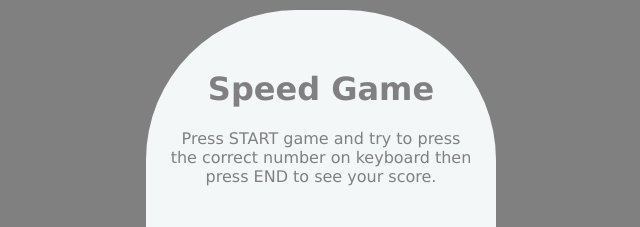
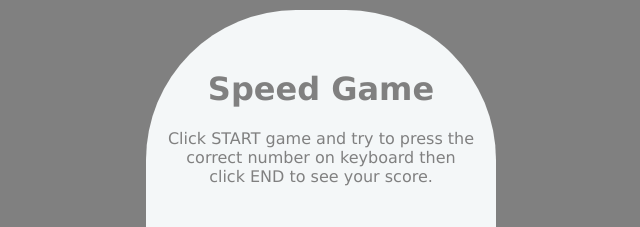
Before and after one commit to mokhtar92/mokhtar92.github.io, a plain HTML site: page index.html in a window 1280 px wide. Shown: the top 227 px of the page, 319-959 px from the left. Drawn offline with Linux system fonts and the light colour scheme.

Commit message:
Update index.html

```diff
--- a/index.html
+++ b/index.html
@@ -154,7 +154,7 @@
 	<div align="center">
 
 		<h1>Speed Game</h1>
-		<p >Press START game and try to press the correct number on keyboard then press END to see your score.</p>
+		<p >Click START game and try to press the correct number on keyboard then click END to see your score.</p>
 
 		<br>
 
```
